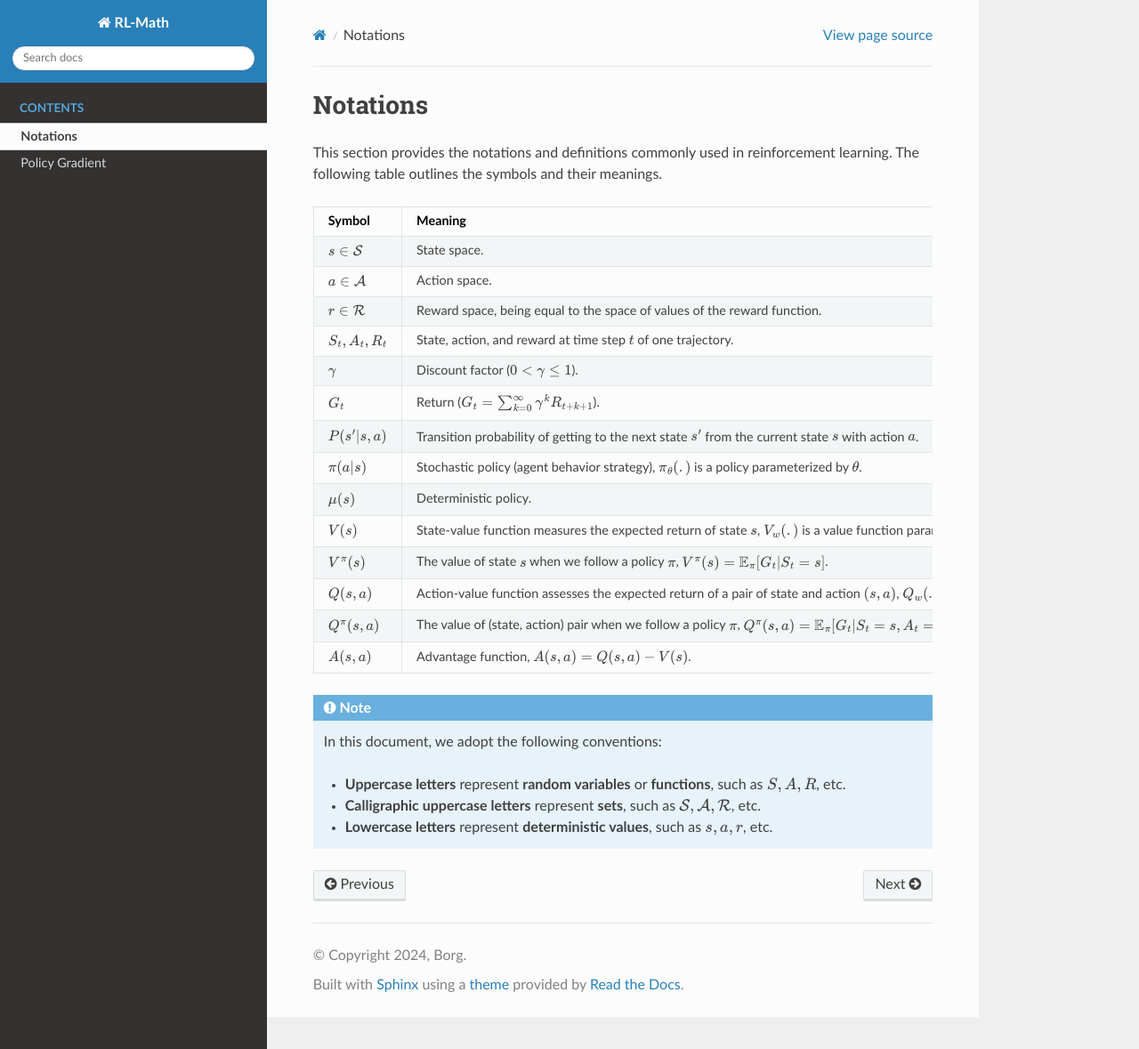
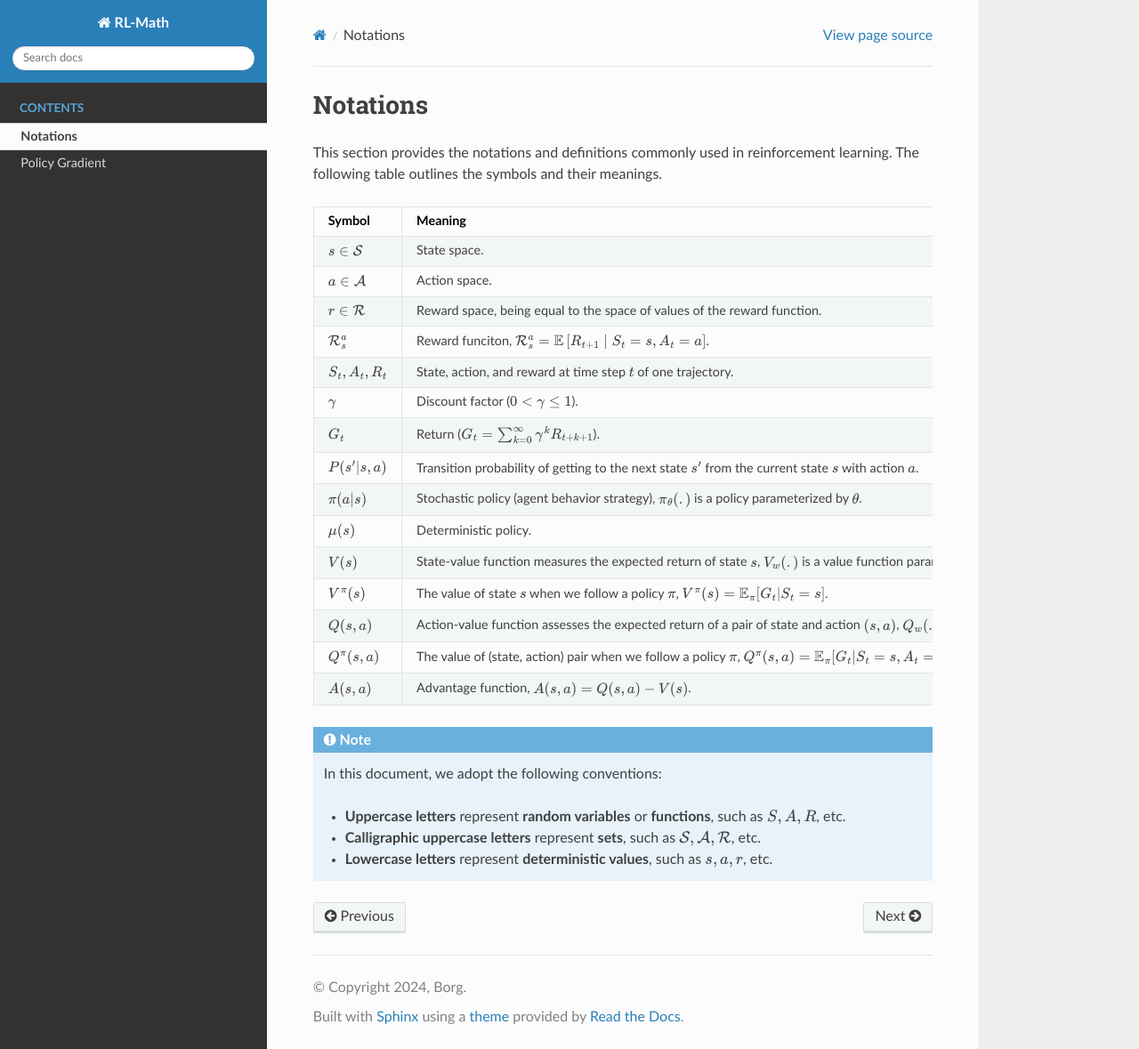
Before and after one commit to boyin96/Reinforcement-Learning-Math, a Sphinx documentation site: the page built from docs/source/symbols.rst, in a window 1280 px wide and 1179 px high. Shown: the whole window at 89% size. Built offline with Sphinx 7.4.7 and the Read the Docs theme 3.1.0, drawn with Linux system fonts in a browser that asks for light colours.

Commit message:
Update symbols.rst

```diff
--- a/docs/source/symbols.rst
+++ b/docs/source/symbols.rst
@@ -15,6 +15,8 @@ This section provides the notations and definitions commonly used in reinforceme
      - Action space.
    * - :math:`r \in \mathcal{R}`
      - Reward space, being equal to the space of values of the reward function.
+   * - :math:`\mathcal{R}^a_s`
+     - Reward funciton, :math:`\mathcal{R}_s^a=\mathbb{E}\left[R_{t+1} \mid S_t=s, A_t=a\right]`.
    * - :math:`S_t, A_t, R_t`
      - State, action, and reward at time step :math:`t` of one trajectory.
    * - :math:`\gamma`
```
